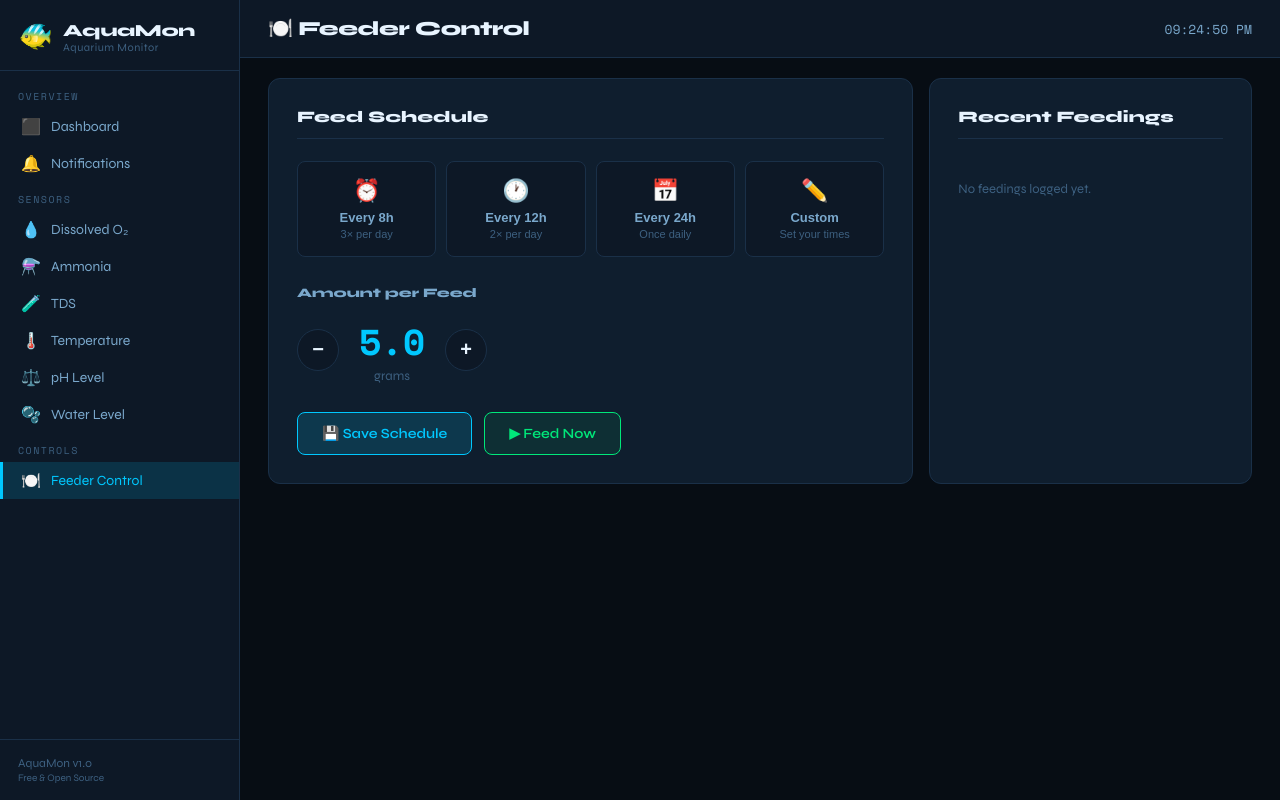
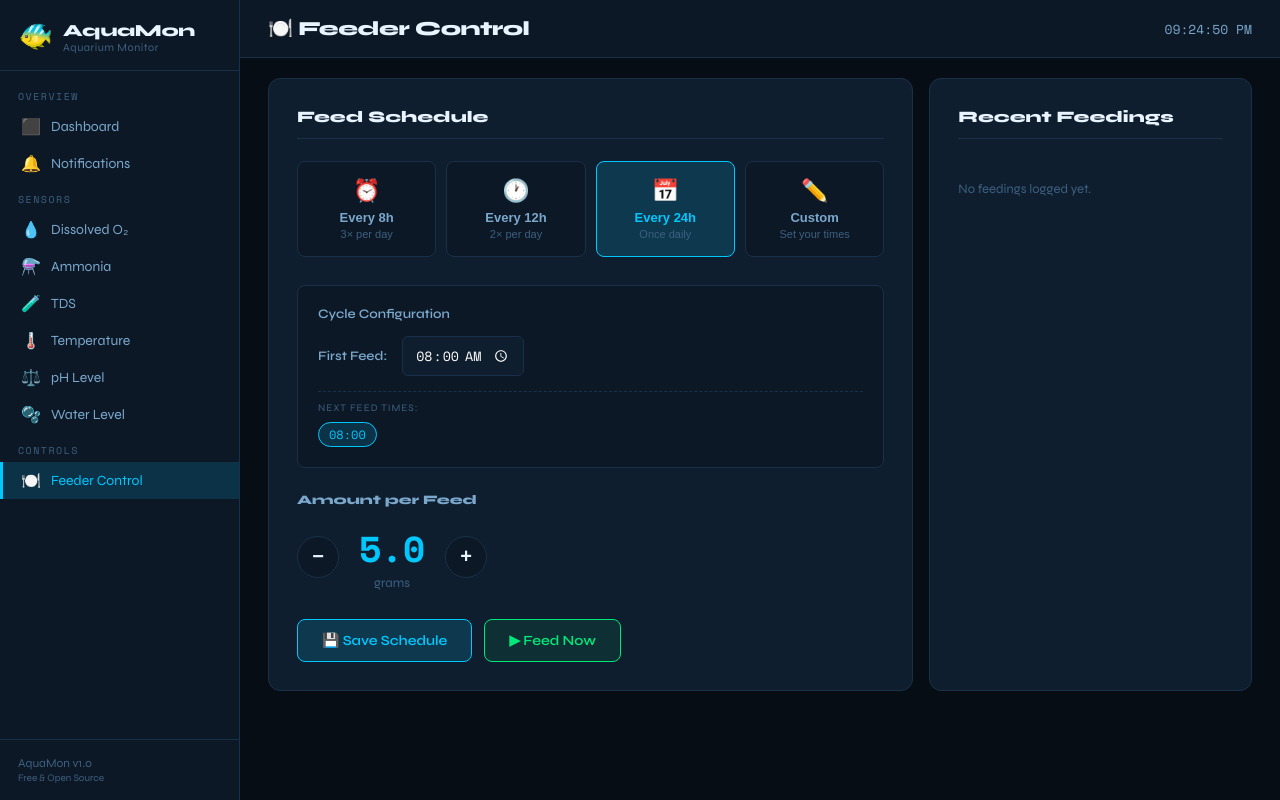
Before and after one commit to RoshRaj01/SmartArium, a Flask app: page /feeder in a window 1280 px wide. Run offline with Flask 3, Linux system fonts and the light colour scheme.

Commit message:
Feeder Module Done

```diff
--- a/app.py
+++ b/app.py
@@ -3,6 +3,7 @@
 import configparser
 from datetime import datetime, timedelta
 import random
+import json
 
 # ─── Load Config ─────────────────────────────────────────────────────────────
 config = configparser.ConfigParser()
@@ -11,6 +12,10 @@
 SERVER_PORT = config.getint('SERVER', 'port', fallback=5000)
 SERVER_DEBUG = config.getboolean('SERVER', 'debug', fallback=True)
 DB_PATH = config.get('DATABASE', 'path', fallback='aquamon.db')
+
+# ─── Feeder Global State ───
+PENDING_FEED = {"active": False, "amount": 1}
+LAST_SCHEDULED_FEED = "" # Format "HH:MM" to avoid double-feeding
 
 # ─── Database Logic ──────────────────────────────────────────────────────────
 class Database:
@@ -22,6 +27,8 @@
         with self.conn:
             self.conn.execute("CREATE TABLE IF NOT EXISTS readings (id INTEGER PRIMARY KEY, type TEXT, value REAL, timestamp DATETIME)")
             self.conn.execute("CREATE TABLE IF NOT EXISTS alerts (id INTEGER PRIMARY KEY, sensor_type TEXT, message TEXT, severity TEXT, timestamp DATETIME, active INTEGER DEFAULT 1)")
+            self.conn.execute("CREATE TABLE IF NOT EXISTS feeder_settings (id INTEGER PRIMARY KEY, mode TEXT, quantity_grams REAL, custom_times TEXT, start_time TEXT)")
+            self.conn.execute("CREATE TABLE IF NOT EXISTS feeding_log (id INTEGER PRIMARY KEY, amount REAL, timestamp DATETIME, source TEXT)")
 
     def insert_reading(self, sensor_type, value):
         with self.conn:
@@ -53,15 +60,24 @@
             self.conn.execute("UPDATE alerts SET active = 0 WHERE id = ?", (alert_id,))
 
     def get_feeder_schedule(self):
-        # Simplified: returns a hardcoded default or could be a table
-        return [{"time": "08:00", "amount": 5}, {"time": "20:00", "amount": 5}]
+        cursor = self.conn.execute("SELECT * FROM feeder_settings LIMIT 1")
+        row = cursor.fetchone()
+        settings = dict(row) if row else {"mode": "every_24h", "quantity_grams": 5.0, "custom_times": "[]", "start_time": "08:00"}
+
+        # Get recent logs
+        cursor = self.conn.execute("SELECT amount as amount_grams, timestamp, source FROM feeding_log ORDER BY timestamp DESC LIMIT 10")
+        settings["log"] = [dict(r) for r in cursor.fetchall()]
+        return settings
 
     def save_feeder_schedule(self, data):
-        pass # To be implemented if you need persistence
+        with self.conn:
+            self.conn.execute("DELETE FROM feeder_settings")
+            self.conn.execute("INSERT INTO feeder_settings (mode, quantity_grams, custom_times, start_time) VALUES (?, ?, ?, ?)",
+                              (data["mode"], data["quantity_grams"], data["custom_times"], data["start_time"]))
 
-    def log_feeding(self, amount):
+    def log_feeding(self, amount, source="manual"):
         with self.conn:
-            self.conn.execute("INSERT INTO readings (type, value, timestamp) VALUES (?, ?, ?)", ("feeding", amount, datetime.now()))
+            self.conn.execute("INSERT INTO feeding_log (amount, timestamp, source) VALUES (?, ?, ?)", (amount, datetime.now(), source))
 
     def simulate_readings(self):
         types = ["oxygen", "ammonia", "tds", "temperature", "ph", "water_level"]
@@ -179,10 +195,60 @@
 
 @app.route("/api/feeder/feed-now", methods=["POST"])
 def api_feed_now():
+    global PENDING_FEED
     data = request.json
-    amount = data.get("amount", 5)
-    db.log_feeding(amount)
-    return jsonify({"success": True, "message": f"Fed {amount}g manually"})
+    amount = float(data.get("amount", 1))
+    PENDING_FEED["active"] = True
+    PENDING_FEED["amount"] = amount
+    return jsonify({"success": True, "message": f"Feeding {amount}g initiated..."})
+
+@app.route("/api/feeder/check")
+def api_feeder_check():
+    global PENDING_FEED, LAST_SCHEDULED_FEED
+
+    # 1. Check Scheduled Feeding
+    now = datetime.now()
+    now_str = now.strftime("%H:%M")
+
+    if now_str != LAST_SCHEDULED_FEED:
+        settings = db.get_feeder_schedule()
+        mode = settings["mode"]
+        start_time = settings["start_time"]
+        target_times = []
+
+        if mode != "custom":
+            try:
+                base_h, base_m = map(int, start_time.split(':'))
+                if mode == "every_8h":
+                    target_times = [f"{(base_h + i*8)%24:02d}:{base_m:02d}" for i in range(3)]
+                elif mode == "every_12h":
+                    target_times = [f"{(base_h + i*12)%24:02d}:{base_m:02d}" for i in range(2)]
+                elif mode == "every_24h":
+                    target_times = [start_time]
+            except Exception as e:
+                print(f"[FEEDER ERROR] Failed to calculate cycles: {e}")
+                target_times = [start_time]
+        else:
+            try: target_times = json.loads(settings["custom_times"])
+            except: target_times = []
+
+        # Check if current minute matches any target time
+        if now_str in target_times:
+            print(f"[FEEDER] Time Match! Current: {now_str}, Targets: {target_times}")
+            PENDING_FEED["active"] = True
+            PENDING_FEED["amount"] = settings["quantity_grams"]
+            LAST_SCHEDULED_FEED = now_str
+            db.log_feeding(settings["quantity_grams"], source="auto")
+        else:
+            # Just log once a minute what we are waiting for
+            if random.random() < 0.05: # Only log occasionally to avoid spam
+                 print(f"[FEEDER] Waiting... Current Time: {now_str}, Target Times: {target_times}")
+
+    # 2. Return Status
+    status = PENDING_FEED.copy()
+    if PENDING_FEED["active"]:
+        PENDING_FEED["active"] = False
+    return jsonify(status)
 
 @app.route("/api/alerts/dismiss/<int:alert_id>", methods=["POST"])
 def api_dismiss_alert(alert_id):
--- a/platformio.ini
+++ b/platformio.ini
@@ -8,3 +8,4 @@
     paulstoffregen/OneWire @ ^2.3.7
     milesburton/DallasTemperature @ ^3.11.0
     bblanchon/ArduinoJson @ ^6.21.2
+    madhephaestus/ESP32Servo @ ^1.1.1
--- a/static/css/main.css
+++ b/static/css/main.css
@@ -584,6 +584,24 @@
 .mode-label { font-size: 13px; font-weight: 600; }
 .mode-sub   { font-size: 11px; color: var(--text-muted); margin-top: 3px; }
 
+/* Feeder Preset Styles */
+.preset-config { background: var(--bg-panel); border: 1px solid var(--border); border-radius: var(--radius-sm); padding: 20px; margin-bottom: 24px; }
+.cycle-input-row { display: flex; align-items: center; gap: 15px; margin-bottom: 15px; }
+.cycle-input-row label { font-size: 13px; color: var(--text-secondary); font-weight: 600; }
+.cycle-input-row input {
+  background: var(--bg-card);
+  border: 1px solid var(--border);
+  color: #FFFFFF;
+  padding: 8px 12px;
+  border-radius: 6px;
+  font-family: var(--font-mono);
+}
+.cycle-input-row input::-webkit-calendar-picker-indicator { filter: invert(1); cursor: pointer; }
+.cycle-preview { padding-top: 10px; border-top: 1px dashed var(--border); }
+.preview-label { font-size: 10px; text-transform: uppercase; color: var(--text-muted); margin-bottom: 8px; letter-spacing: 1px; }
+.preview-chips { display: flex; gap: 8px; flex-wrap: wrap; }
+.time-chip { background: var(--accent-glow); color: var(--accent); border: 1px solid var(--accent); padding: 3px 10px; border-radius: 20px; font-size: 12px; font-family: var(--font-mono); }
+
 .custom-times-section {
   background: var(--bg-panel);
   border: 1px solid var(--border);
@@ -602,12 +620,12 @@
 }
 .time-slot input[type="time"] {
   background: none; border: none;
-  color: var(--text-primary);
+  color: #FFFFFF;
   font-family: var(--font-mono);
   font-size: 16px;
   outline: none; cursor: pointer;
 }
-.time-slot input[type="time"]::-webkit-calendar-picker-indicator { filter: invert(0.8); cursor: pointer; }
+.time-slot input[type="time"]::-webkit-calendar-picker-indicator { filter: invert(1); cursor: pointer; }
 .time-slot .remove-time {
   margin-left: auto;
   background: none; border: none;
--- a/static/js/feeder.js
+++ b/static/js/feeder.js
@@ -3,11 +3,16 @@
 let currentMode = 'every_8h';
 let currentAmount = 5.0;
 let customTimes = [];
+let startTime = '08:00';
 
 function initFeeder(schedule) {
   currentMode = schedule.mode || 'every_8h';
   currentAmount = schedule.quantity_grams || 5.0;
+  startTime = schedule.start_time || '08:00';
   document.getElementById('amount-num').textContent = currentAmount.toFixed(1);
+  if (document.getElementById('start-time')) {
+    document.getElementById('start-time').value = startTime;
+  }
 
   if (schedule.custom_times) {
     try {
@@ -17,6 +22,7 @@
     }
   }
   renderCustomTimes();
+  updateCyclePreview();
 }
 
 function setMode(mode, btn) {
@@ -25,7 +31,40 @@
   btn.classList.add('active');
 
   const customSection = document.getElementById('custom-section');
+  const presetSection = document.getElementById('preset-config');
   customSection.style.display = mode === 'custom' ? 'block' : 'none';
+  presetSection.style.display = mode === 'custom' ? 'none' : 'block';
+  updateCyclePreview();
+}
+
+function updateCyclePreview() {
+  const preview = document.getElementById('cycle-preview');
+  const startInput = document.getElementById('start-time');
+  if (!preview || !startInput) return;
+
+  if (currentMode === 'custom') {
+    preview.innerHTML = '';
+    return;
+  }
+
+  startTime = startInput.value;
+  const [h, m] = startTime.split(':').map(Number);
+  let times = [];
+
+  if (currentMode === 'every_8h') {
+    times = [0, 8, 16].map(offset => `${(h + offset) % 24}:${m.toString().padStart(2, '0')}`);
+  } else if (currentMode === 'every_12h') {
+    times = [0, 12].map(offset => `${(h + offset) % 24}:${m.toString().padStart(2, '0')}`);
+  } else if (currentMode === 'every_24h') {
+    times = [startTime];
+  }
+
+  preview.innerHTML = `
+    <div class="preview-label">Next feed times:</div>
+    <div class="preview-chips">
+      ${times.map(t => `<span class="time-chip">${t}</span>`).join('')}
+    </div>
+  `;
 }
 
 function changeAmount(delta) {
@@ -64,6 +103,7 @@
     mode: currentMode,
     quantity_grams: currentAmount,
     custom_times: currentMode === 'custom' ? JSON.stringify(customTimes) : null,
+    start_time: startTime
   };
   try {
     const r = await fetch('/api/feeder/schedule', {
--- a/templates/feeder.html
+++ b/templates/feeder.html
@@ -52,6 +52,18 @@
           <div class="mode-label">Custom</div>
           <div class="mode-sub">Set your times</div>
         </button>
+      </div>
+
+      <!-- Cycle Preview & Start Time -->
+      <div class="preset-config" id="preset-config" style="display: {% if schedule.mode != 'custom' %}block{% else %}none{% endif %}">
+        <h3 class="custom-title">Cycle Configuration</h3>
+        <div class="cycle-input-row">
+          <label>First Feed:</label>
+          <input type="time" id="start-time" value="{{ schedule.start_time }}" onchange="updateCyclePreview()">
+        </div>
+        <div class="cycle-preview" id="cycle-preview">
+          <!-- Populated by JS -->
+        </div>
       </div>
 
       <!-- Custom Time Picker -->
```
Also changed, not shown: README.md, 1 other file.
